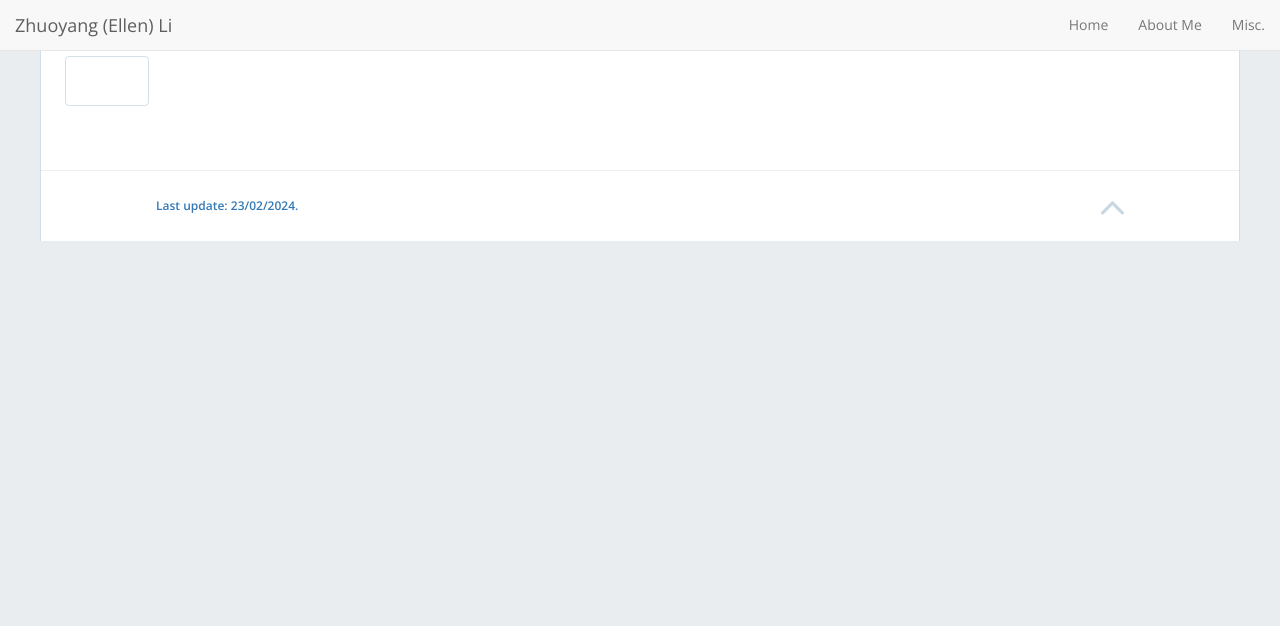
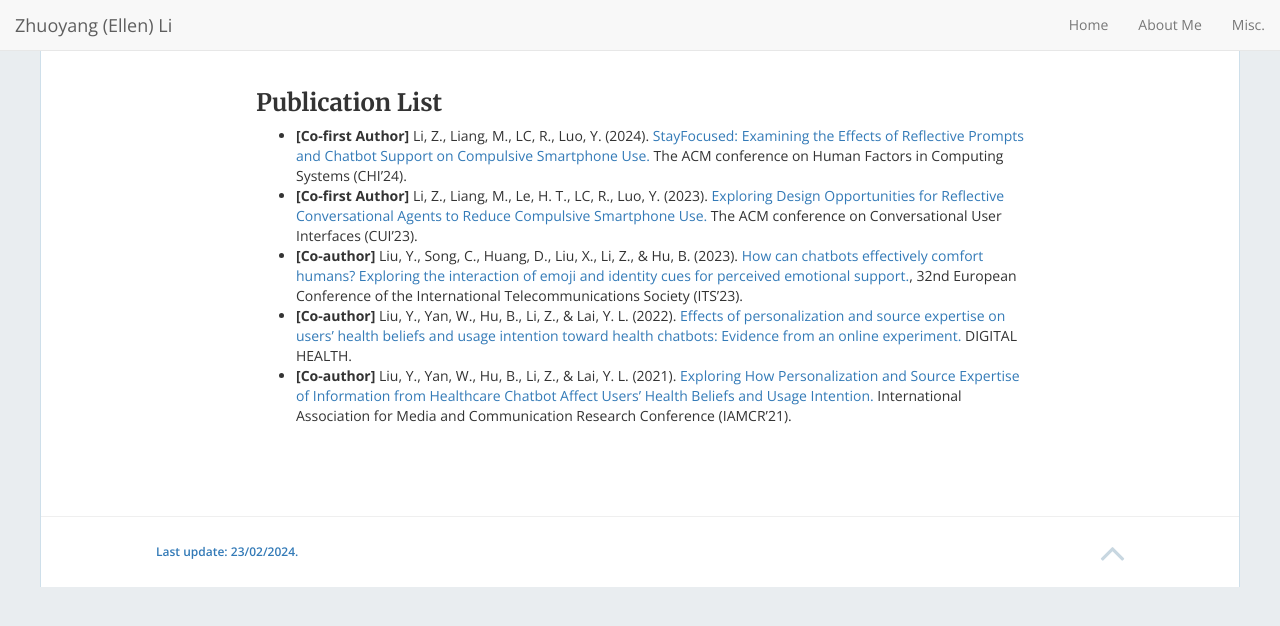
Before and after one commit to jamigibbs/phantom, a Jekyll site: the page built from publication.md, in a window 1280 px wide. Shown: the top 626 px of the page. Built offline with Jekyll 4.4.1, drawn with Linux system fonts in a browser that asks for light colours; nearby versions of some CDN libraries; our own code applies the rules of GitHub Pages for plain Markdown files.

Commit message:
Update publication.md

```diff
--- a/publication.md
+++ b/publication.md
@@ -1,6 +1,8 @@
------
+---
 layout: inner
------
+title: Publication
+permalink: /pub/
+---
 
 ### Publication List
 - **[Co-first Author]** Li, Z., Liang, M., LC, R., Luo, Y. (2024). [StayFocused: Examining the Effects of Reflective Prompts and Chatbot Support on Compulsive Smartphone Use.](https://doi.org/10.1145/3613904.3642479) The ACM conference on Human Factors in Computing Systems (CHI’24).
```
